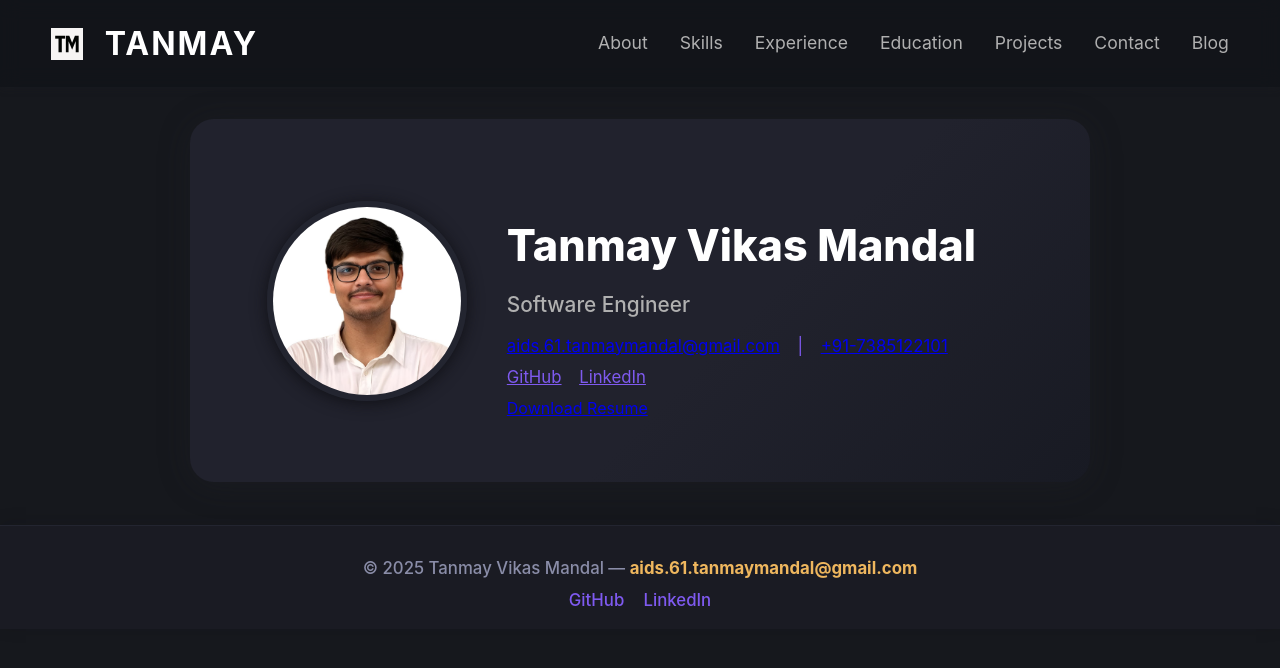
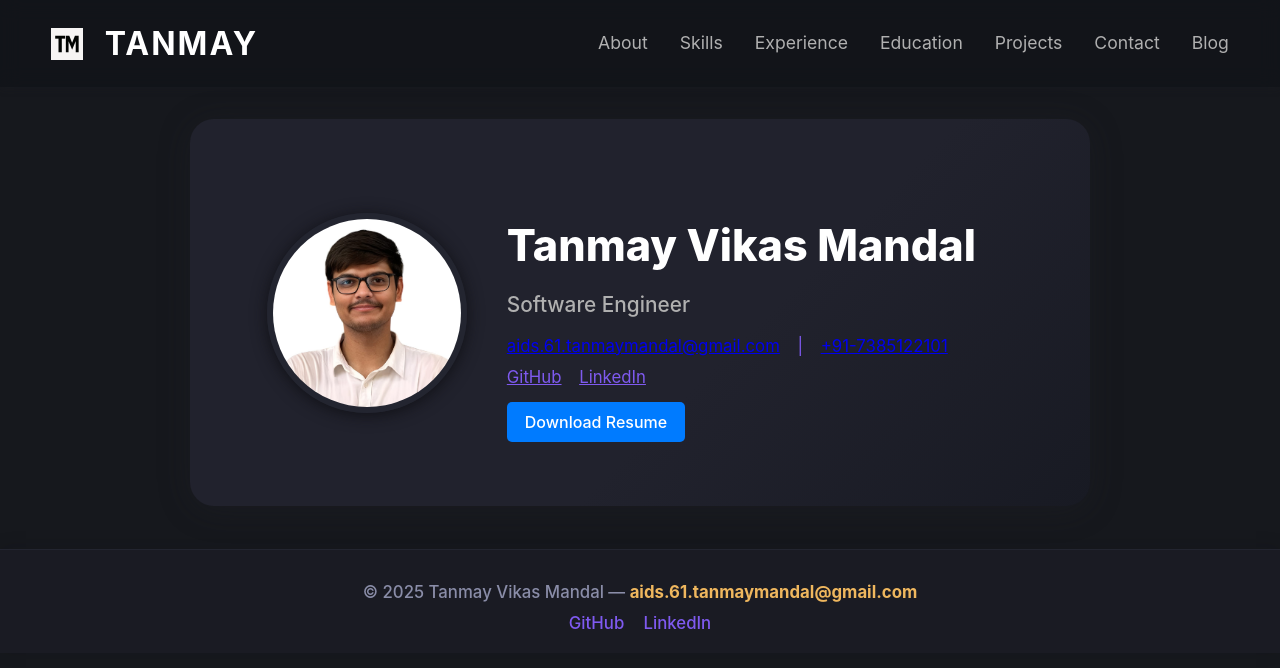
Before and after one commit to tm7218921/Portfolio1, a React (Create React App) app: page / in a window 1280 px wide. Shown: the top 668 px of the page. Built offline with nearby package versions, Linux system fonts and the light colour scheme.

Commit message:
Add styles for resume section and button

```diff
--- a/src/pages/ProfileSection.css
+++ b/src/pages/ProfileSection.css
@@ -33,3 +33,21 @@
   opacity: 0; animation: fadeIn 1.1s 0.2s forwards;
 }
 @keyframes fadeIn { to { opacity: 1; } }
+
+.profile__resume {
+  margin-top: 15px;
+}
+
+.resume-btn {
+  display: inline-block;
+  padding: 10px 18px;
+  background-color: #007bff;
+  color: #fff;
+  text-decoration: none;
+  border-radius: 5px;
+  font-weight: 500;
+}
+
+.resume-btn:hover {
+  background-color: #0056b3;
+}
```
